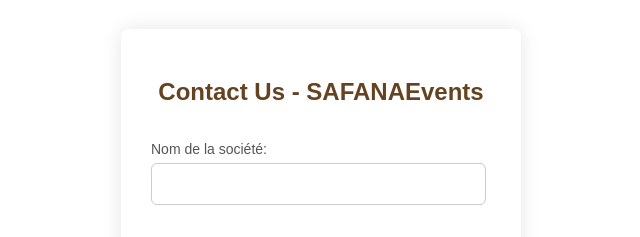
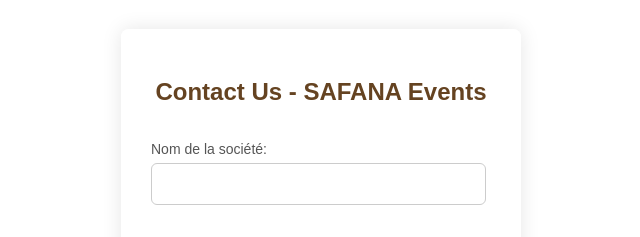
Before and after one commit to SAFANAEvents/SAFANAEvents, a plain HTML site: page index.html in a window 1280 px wide. Shown: the top 237 px of the page, 319-959 px from the left. Drawn offline with Linux system fonts and the light colour scheme.

Commit message:
Add files via upload

```diff
--- a/index.html
+++ b/index.html
@@ -3,7 +3,7 @@
 <head>
     <meta charset="UTF-8">
     <meta name="viewport" content="width=device-width, initial-scale=1.0">
-    <title>Contact Form - SAFANAEvents</title>
+    <title>Contact Form - SAFANA Events</title>
     <link rel="stylesheet" href="https://cdnjs.cloudflare.com/ajax/libs/font-awesome/6.0.0-beta3/css/all.min.css">
     <style>
         body {
@@ -85,7 +85,7 @@
 </head>
 <body>
     <form id="myForm" action="https://formsubmit.co/83e59cbbb340f8b17280e548ffbe5954" method="POST" onsubmit="submitForm(event)">
-        <h2>Contact Us - SAFANAEvents</h2>
+        <h2>Contact Us - SAFANA Events</h2>
         <div style="display: flex; justify-content: space-between; gap: 10px;">
             <div style="flex: 1; margin-right: 5px;">
                 <label for="Nom de la société">Nom de la société:</label>
```
